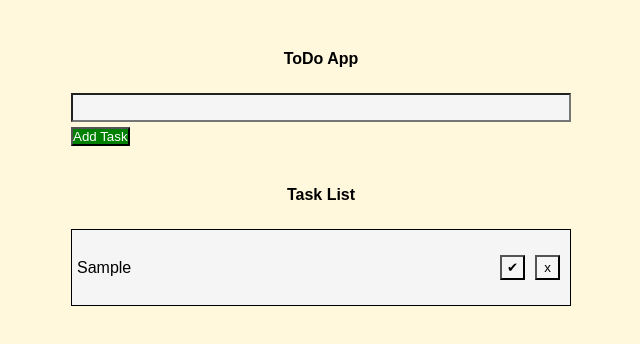
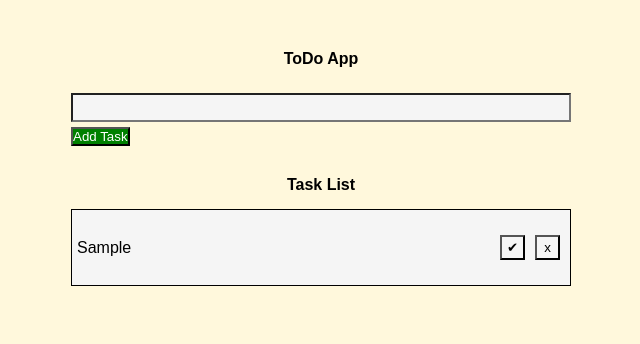
Before and after one commit to bhavik4748/ToDoApp, a React app: page / in a window 1280 px wide. Both pictures are taken after typing "Sample" into the empty fields and a click on the button "Add Task". Shown: the top 344 px of the page, without its empty margins (319-959 px from the left). Built offline with nearby package versions, Linux system fonts and the light colour scheme; the HTML template or start-up script is replaced by a standard one.

Commit message:
Updated padding

```diff
--- a/src/App.js
+++ b/src/App.js
@@ -37,7 +37,7 @@ function App() {
     let taskHeader = null;
     if (taskList.length > 0) {
         taskHeader = (
-            <div className={classes.todoLabel}>
+            <div className={classes.taskListLabel}>
                 Task List
             </div>
         )
```
